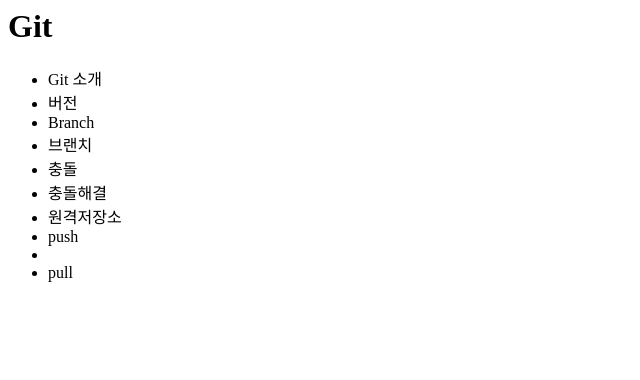
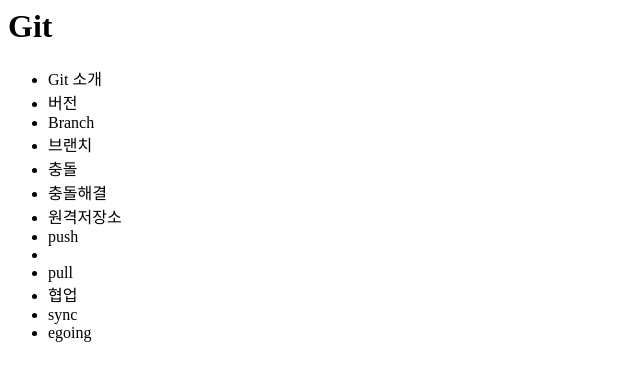
Before and after one commit to kjw19910203/opentutorials_git_kjw19910203, a plain HTML site: page index.html in a window 1280 px wide. Shown: the whole page, without its empty margins (0-640 px from the left). Drawn offline with Linux system fonts and the light colour scheme.

Commit message:
egoing 추가

```diff
--- a/index.html
+++ b/index.html
@@ -17,6 +17,9 @@
 			<li>원격저장소</li>
 			<li>push<li>
 			<li>pull</li>
+			<li>협업</li>
+			<li>sync</li>
+			<li>egoing</li>
 		</ul>
 	</body>
 </html>
```
